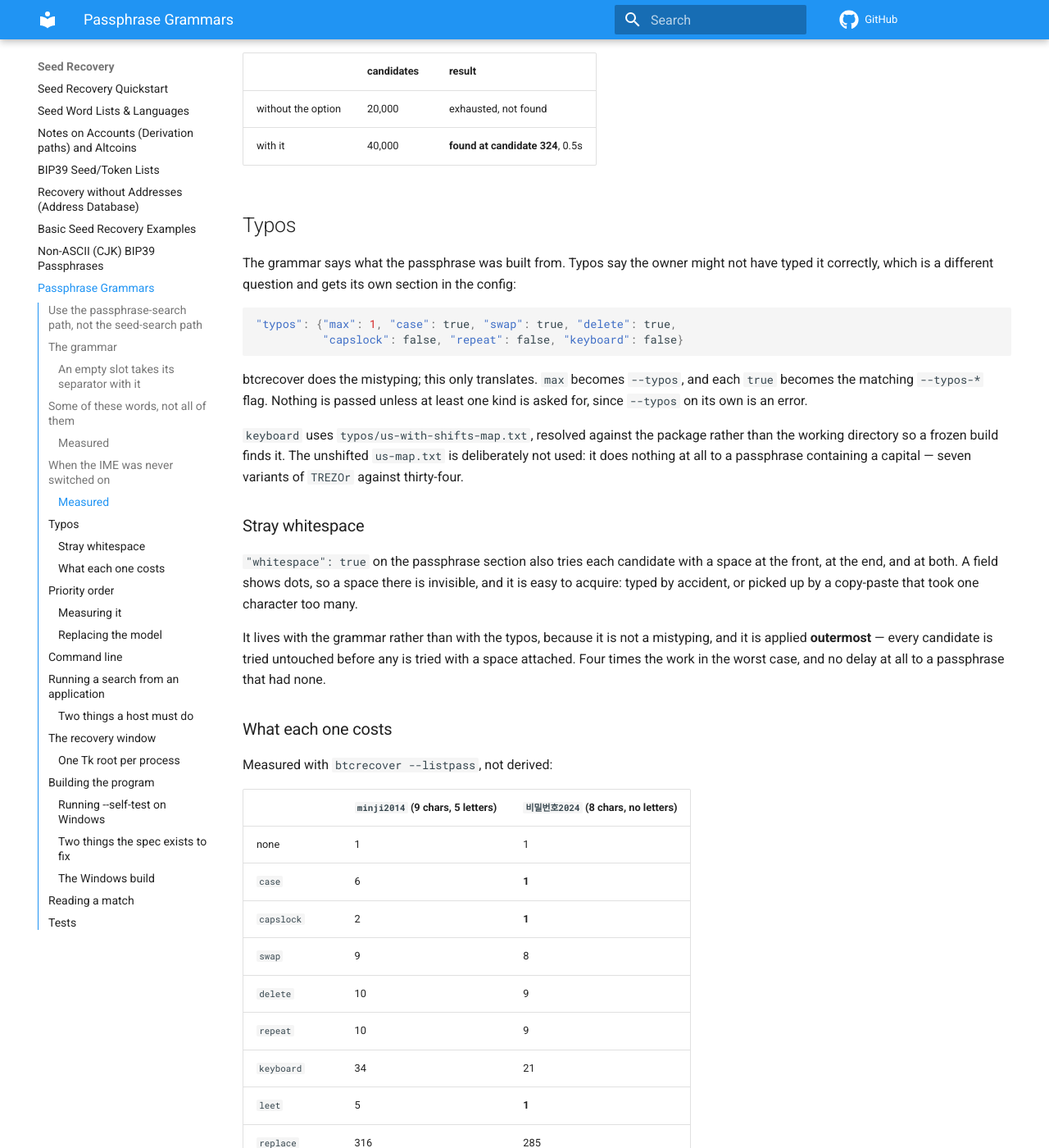
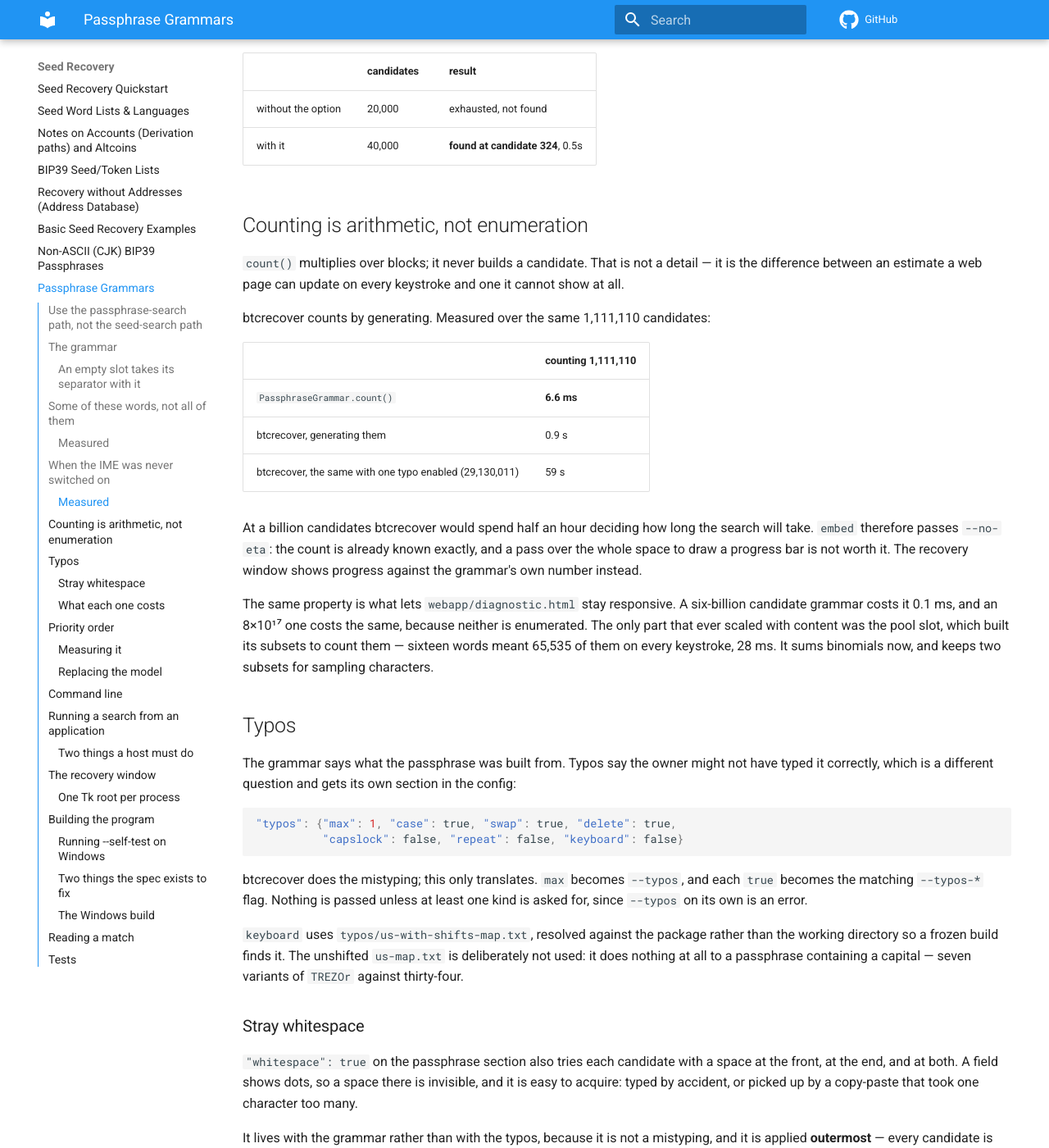
Before and after one commit to tristanjo/recover, an MkDocs documentation site: the page built from docs/Passphrase_Grammar.md, in a window 1280 px wide and 1400 px high, scrolled down 3441 px. Shown: the whole window at 82% size. Built offline with MkDocs 1.6.1 and Material for MkDocs 9.7.7, drawn with Linux system fonts in a browser that asks for light colours; comment, search, counter and statistics services are not loaded.

Commit message:
Count the pool without building it
Asked whether a search running into the hundreds of millions would bog the page down.
Measured first: it does not. count() multiplies over blocks and never builds a candidate,
so six billion costs the page 0.1ms and 8x10^17 costs the same.

The instinct was right about btcrecover, where counting means generating: 0.9 seconds for
1,111,110 candidates, and 59 seconds for the 29,130,011 that one typo option turns them
into. At a billion it would spend half an hour deciding how long the search will take. That
is what --no-eta in embed is for, and the log confirms the counting pass never runs -- the
window shows progress against the grammar's own number instead.

One part of the page did scale with content, and this is what the measurement was for. The
pool slot built every subset in order to count them: sixteen words is 65,535 of them, 28ms
on every keystroke. It sums binomials now and keeps two subsets, the shortest and the
longest, for sampling characters and costing the typo options. 0.8ms.

No display cap was added. Large numbers already render as 6.00 x 10^9 and the estimate
already reads in years; capping them would hide a real answer to solve a problem that
turned out not to exist.

Co-Authored-By: Claude Opus 5 <noreply@anthropic.com>

```diff
--- a/docs/Passphrase_Grammar.md
+++ b/docs/Passphrase_Grammar.md
@@ -156,6 +156,31 @@ remembers `비밀번호2024`:
 |---|---|---|
 | without the option | 20,000 | exhausted, not found |
 | with it | 40,000 | **found at candidate 324**, 0.5s |
+
+## Counting is arithmetic, not enumeration
+
+`count()` multiplies over blocks; it never builds a candidate. That is not a detail — it is
+the difference between an estimate a web page can update on every keystroke and one it
+cannot show at all.
+
+btcrecover counts by generating. Measured over the same 1,111,110 candidates:
+
+| | counting 1,111,110 |
+|---|---|
+| `PassphraseGrammar.count()` | **6.6 ms** |
+| btcrecover, generating them | 0.9 s |
+| btcrecover, the same with one typo enabled (29,130,011) | 59 s |
+
+At a billion candidates btcrecover would spend half an hour deciding how long the search
+will take. `embed` therefore passes `--no-eta`: the count is already known exactly, and a
+pass over the whole space to draw a progress bar is not worth it. The recovery window shows
+progress against the grammar's own number instead.
+
+The same property is what lets `webapp/diagnostic.html` stay responsive. A six-billion
+candidate grammar costs it 0.1 ms, and an 8×10¹⁷ one costs the same, because neither is
+enumerated. The only part that ever scaled with content was the pool slot, which built its
+subsets to count them — sixteen words meant 65,535 of them on every keystroke, 28 ms. It
+sums binomials now, and keeps two subsets for sampling characters.
 
 ## Typos
 
```
Also changed, not shown: CHANGES.md (+20 -0 lines).
